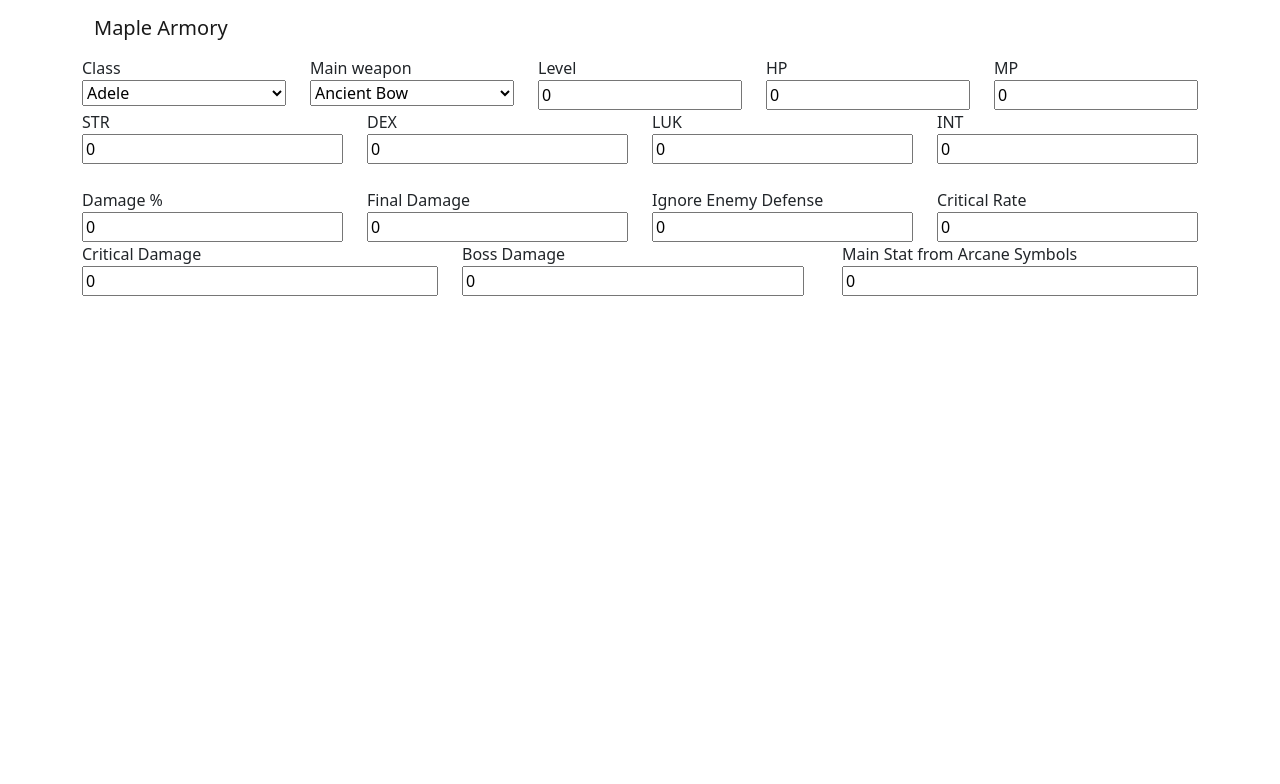
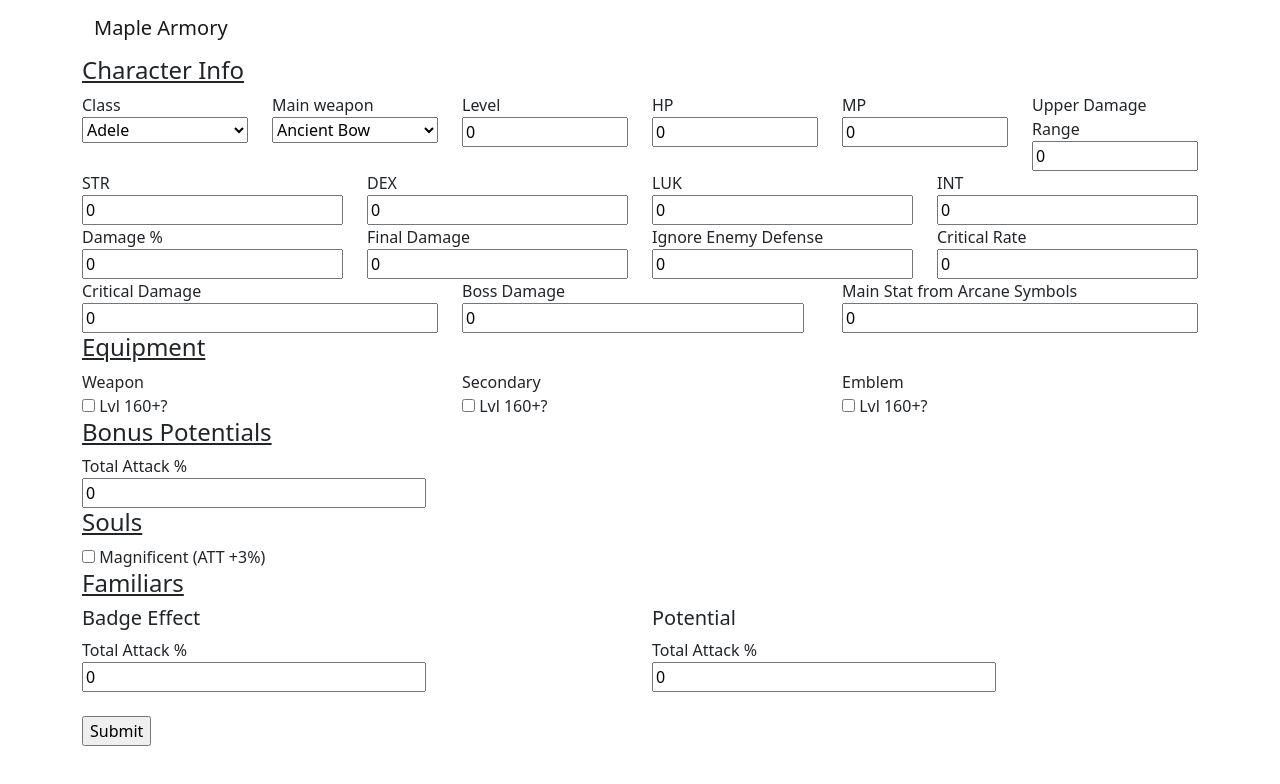
Before and after one commit to danielfhe/danielfhe.github.io, a React (Create React App) app in the folder stat-equivalence/: page / in a window 1280 px wide. Shown: the top 784 px of the page. Built offline with nearby package versions, Linux system fonts and the light colour scheme.

Commit message:
Add numerous fields to support calculation of stat equivalence.  WIP adding WSE attack fields - DH

```diff
--- a/stat-equivalence/src/App.css
+++ b/stat-equivalence/src/App.css
@@ -2,8 +2,6 @@
   width: 100%;
   margin-right: auto;
   margin-left: auto;
-  display: flex;
-  flex-direction: column;
 }
 
 #Dropdown-Selector {
--- a/stat-equivalence/src/App.js
+++ b/stat-equivalence/src/App.js
@@ -5,16 +5,18 @@
 import Container from 'react-bootstrap/esm/Container';
 import Col from 'react-bootstrap/Col';
 import Row from 'react-bootstrap/Row';
-import { useState, useEffect } from 'react';
+import { useState } from 'react';
 import ClassUtils from './ClassUtils';
+import FormulaUtils from './FormulaUtils';
 
 function App() {
-  const [selectedClass, setSelectedClass] = useState('');
-  const [weapon, setWeapon] = useState('Ancient Bow');
+  const [selectedClass, setSelectedClass] = useState('Adele');
+  const [weapon, setWeapon] = useState('BladeCaster');
   const [stats, setStats] = useState({
     level: 0,
     hp: 0,
     mp: 0,
+    upperShownDmgRange: 0,
     str: 0,
     dex: 0,
     luk: 0,
@@ -25,37 +27,75 @@
     critRate: 0,
     critDmg: 0,
     bossDmg: 0,
-    arcanePower: 0
+    arcanePower: 0,
+    bonusPotentialAtt: 0,
+    magnificentSoul: false,
+    familiarBadgeAtt: 0,
+    familiarPotentialAtt: 0,
+    weapon: {
+      highLevel: false,
+      potentialLine1: 'N/A',
+      potentialLine2: 'N/A',
+      potentialLine3: 'N/A'
+    },
+    secondary: {
+      highLevel: false,
+      potentialLine1: 'N/A',
+      potentialLine2: 'N/A',
+      potentialLine3: 'N/A'
+    },
+    emblem: {
+      highLevel: false,
+      potentialLine1: 'N/A',
+      potentialLine2: 'N/A',
+      potentialLine3: 'N/A'
+    }
   });
 
-  useEffect(() => {
-    console.log(stats);
-    console.log(weapon);
-  })
+  const handleSubmit = (event) => {
+    event.preventDefault();
+    console.log(`form data: ${JSON.stringify(stats)}`);
+    console.log(`class: ${selectedClass}`);
+    console.log(`weapon: ${weapon}`);
+
+    const classInfo = ClassUtils.getClassInfo(selectedClass);
+    const weaponMultiplier = ClassUtils.getWeaponMultiplier(weapon, selectedClass);
+    const primaryStatArray = classInfo.primary
+      .map(statName => stats[statName.toLowerCase()]);
+    const secondaryStatArray = classInfo.secondary
+    .map(statName => stats[statName.toLowerCase()]);
+    const attackPercent = 100.0 + (stats.magnificentSoul ? 3 : 0) + stats.familiarBadgeAtt +
+      stats.familiarPotentialAtt + stats.bonusPotentialAtt + classInfo.attPercent;
+    // 100 + soul + badges + familiar potential + bonus potential att % (non-reboot) + class att % + attack from WSE
+    const statValue = FormulaUtils.getStatValue(selectedClass, primaryStatArray.reduce((a, b) => a + b, 0), secondaryStatArray.reduce((a, b) => a + b, 0));
+    const totalJobAttack = FormulaUtils.getTotalJobAttack(stats.upperShownDmgRange, weaponMultiplier, statValue, stats.dmgPercent, stats.finalDmg)
+    const attack = totalJobAttack / (attackPercent / 100);
+    const dmgPercent = 0; // damage percent + class damage percent
+
+    console.log(primaryStatArray);
+  }
 
   return (
     <>
       <Container><HeadingBar/></Container>
       <div className="App-Body">
+        <form onSubmit={handleSubmit}>
           <Container>
+            <Row><Col><h4><u>Character Info</u></h4></Col></Row>
             <Row>
-            <Col><label>Class</label><DropdownSelector optionsList={ClassUtils.getClassNames()} setSelected={setSelectedClass}/></Col>
-            <Col><label>Main weapon</label><DropdownSelector optionsList={ClassUtils.getWeaponNames()} setSelected={setWeapon}/></Col>
+              <Col><label>Class</label><DropdownSelector optionsList={ClassUtils.getClassNames()} selected={selectedClass} setSelected={setSelectedClass}/></Col>
+              <Col><label>Main weapon</label><DropdownSelector optionsList={ClassUtils.getWeaponNames()} selected={weapon} setSelected={setWeapon}/></Col>
               <Col><StatBox statName={'Level'} stat={stats.level} type={'number'} setStatValue={s => {setStats({...stats, level: Number(s)})}}/></Col>
               <Col><StatBox statName={'HP'} stat={stats.hp} type={'number'} setStatValue={s => {setStats({...stats, hp: Number(s)})}}/></Col>
               <Col><StatBox statName={'MP'} stat={stats.mp} type={'number'} setStatValue={s => {setStats({...stats, mp: Number(s)})}}/></Col>
+              <Col><StatBox statName={'Upper Damage Range'} stat={stats.upperShownDmgRange} type={'number'} setStatValue={s => {setStats({...stats, upperShownDmgRange: Number(s)})}}/></Col>
             </Row>
-        </Container>
-        <Container>
             <Row>
               <Col><StatBox statName={'STR'} stat={stats.str} type={'number'} setStatValue={s => {setStats({...stats, str: Number(s)})}}/></Col>
               <Col><StatBox statName={'DEX'} stat={stats.dex} type={'number'} setStatValue={s => {setStats({...stats, dex: Number(s)})}}/></Col>
               <Col><StatBox statName={'LUK'} stat={stats.luk} type={'number'} setStatValue={s => {setStats({...stats, luk: Number(s)})}}/></Col>
               <Col><StatBox statName={'INT'} stat={stats.int} type={'number'} setStatValue={s => {setStats({...stats, int: Number(s)})}}/></Col>
             </Row>
-        </Container>
-        <br/>
-        <Container>
             <Row>
               <Col><StatBox statName={'Damage %'} stat={stats.dmgPercent} type={'number'} setStatValue={s => {setStats({...stats, dmgPercent: Number(s)})}}/></Col>
               <Col><StatBox statName={'Final Damage'} stat={stats.finalDmg} type={'number'} setStatValue={s => {setStats({...stats, finalDmg: Number(s)})}}/></Col>
@@ -67,7 +107,37 @@
               <Col><StatBox statName={'Boss Damage'} stat={stats.bossDmg} type={'number'} setStatValue={s => {setStats({...stats, bossDmg: Number(s)})}}/></Col>
               <Col><StatBox statName={'Main Stat from Arcane Symbols'} stat={stats.arcanePower} type={'number'} setStatValue={s => {setStats({...stats, arcanePower: Number(s)})}}/></Col>
             </Row>
+            <Row><Col><h4><u>Equipment</u></h4></Col></Row>
+            <Row>
+              <Col>Weapon</Col>
+              <Col>Secondary</Col>
+              <Col>Emblem</Col>
+            </Row>
+            <Row>
+              <Col><input type="checkbox" checked={stats.weapon.highLevel} onChange={s => {setStats({...stats, weapon: {...stats.weapon, highLevel: !stats.weapon.highLevel}})}}/> Lvl 160+?</Col>
+              <Col><input type="checkbox" checked={stats.secondary.highLevel} onChange={s => {setStats({...stats, secondary: {...stats.secondary, highLevel: !stats.secondary.highLevel}})}}/> Lvl 160+?</Col>
+              <Col><input type="checkbox" checked={stats.emblem.highLevel} onChange={s => {setStats({...stats, emblem: {...stats.emblem, highLevel: !stats.emblem.highLevel}})}}/> Lvl 160+?</Col>
+            </Row>
+            <Row><Col><h4><u>Bonus Potentials</u></h4></Col></Row>
+            <Row>
+              <Col><StatBox statName={'Total Attack %'} stat={stats.bonusPotentialAtt} type={'number'} setStatValue={s => {setStats({...stats, bonusPotentialAtt: Number(s)})}}/></Col>
+            </Row>
+            <Row><Col><h4><u>Souls</u></h4></Col></Row>
+            <Row>
+              <Col><input type="checkbox" checked={stats.magnificentSoul} onChange={s => {setStats({...stats, magnificentSoul: !stats.magnificentSoul})}}/> Magnificent (ATT +3%)</Col>
+            </Row>
+            <Row><Col><h4><u>Familiars</u></h4></Col></Row>
+            <Row><Col><h5>Badge Effect</h5></Col><Col><h5>Potential</h5></Col></Row>
+            <Row>
+              <Col><StatBox statName={'Total Attack %'} stat={stats.familiarBadgeAtt} type={'number'} setStatValue={s => {setStats({...stats, familiarBadgeAtt: Number(s)})}}/></Col>
+              <Col><StatBox statName={'Total Attack %'} stat={stats.familiarPotentialAtt} type={'number'} setStatValue={s => {setStats({...stats, familiarPotentialAtt: Number(s)})}}/></Col>
+            </Row>
+            <br/>
+            <Row>
+              <Col><input type="submit" value="Submit"/></Col>
+            </Row>
           </Container>
+        </form>
       </div>
     </>
   );
--- a/stat-equivalence/src/ClassUtils.js
+++ b/stat-equivalence/src/ClassUtils.js
@@ -7,18 +7,22 @@
     return Object.keys(classes);
   }
 
+  static getClassInfo(className) {
+    return classes[className];
+  }
+
   static getWeaponNames() {
     return Object.keys(weapons);
   }
 
-  static getWeaponModifier(weapon, className) {
-    let modifier = weapons[weapon];
+  static getWeaponMultiplier(weapon, className) {
+    let multiplier = weapons[weapon];
 
-    if(className == 'Hero') {
-      if(['One-handed Axe', 'One-handed Sword', 'Two-handed Axe', 'Two-handed Sword'].includes(weapon)) return modifier + 0.1;
+    if(className === 'Hero') {
+      if(['One-handed Axe', 'One-handed Sword', 'Two-handed Axe', 'Two-handed Sword'].includes(weapon)) return multiplier + 0.1;
     }
 
-    return modifier;
+    return multiplier;
   }
 }
 
@@ -306,7 +310,7 @@
     dmgPercent: 35
   },
   'Xenon': {
-    primary: ['STR', 'DEX', 'LUK'],
+    primary: ['DEX', 'STR', 'LUK'],
     secondary: [],
     attPercent: 4,
     dmgPercent: 20
--- a/stat-equivalence/src/DropdownSelector.js
+++ b/stat-equivalence/src/DropdownSelector.js
@@ -1,4 +1,4 @@
-export default function ClassSelector({ optionsList, setSelected }) {
+export default function ClassSelector({ optionsList, selected, setSelected }) {
     function onDropdownSelected(e) {
         setSelected(e.target.value);
     }
@@ -6,7 +6,7 @@
     let options = optionsList.map(o => <option key={o} value={o}>{o}</option> );
 
     return(
-        <select id="Dropdown-Selector" onChange={onDropdownSelected}>
+        <select id="Dropdown-Selector" value={selected} onChange={onDropdownSelected}>
             {options}
         </select>
     );
--- /dev/null
+++ b/stat-equivalence/src/FormulaUtils.js
@@ -0,0 +1,26 @@
+export default class FormulaUtils {
+  static getStatValue(className, primaryStat, secondaryStat, level) {
+    if(className === "Demon Avenger") {
+      const pureHp = 545.0 + (90 * level); // 4th job and above
+      return Math.floor(pureHp / 3.5) + (0.8 * Math.floor(primaryStat - pureHp) / 3.5) + secondaryStat;
+    }
+
+    return (4 * primaryStat) + secondaryStat;
+  }
+
+  static getTotalJobAttack(upperShownDmgRange, weaponMultiplier, statValue, dmgPercent, finalDmgPercent) {
+    return (100.0 * upperShownDmgRange) / ((weaponMultiplier * statValue) * (1 + (dmgPercent / 100)) * (1 + (finalDmgPercent / 100)));
+  }
+
+  static getEquipLevelOptions() {
+    return levelOptions;
+  }
+
+  static getPotentialOptions(isLowLevel) {
+    return isLowLevel ? potentialOptionsLow : potentialOptionsHigh;
+  }
+}
+
+let levelOptions = ['Lvl < 150', 'Lvl 150+'];
+let potentialOptionsHigh = ['40% Boss', '35% Boss', '30% Boss', '40% IED', '35% IED', '13% ATT', '13% Damage'];
+let potentialOptionsLow = ['40% Boss', '35% Boss', '30% Boss', '40% IED', '35% IED', '12% ATT', '12% Damage'];
--- a/stat-equivalence/src/StatBox.js
+++ b/stat-equivalence/src/StatBox.js
@@ -5,7 +5,7 @@
 
     return (
         <label>{statName}
-            <input className="Stat-Box" type={type} defaultValue={stat} onChange={onStatChange}/>
+            <input className="Stat-Box" type={type} min="0" defaultValue={stat} onChange={onStatChange}/>
         </label>
     );
 }
```
Lines whose indentation alone changed are shown as unchanged.
